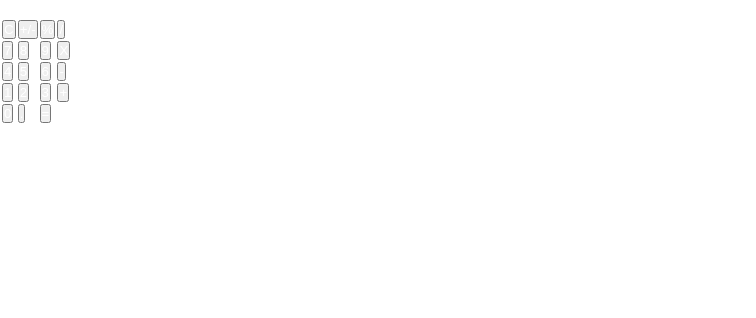
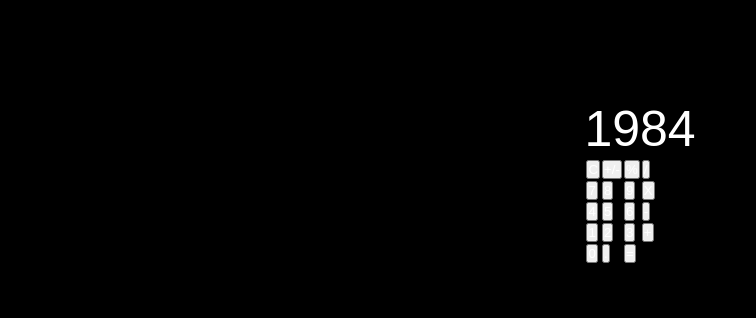
Before and after one commit to pilahr/calculator, a plain HTML site: page index.html in a window 1280 px wide. Shown: the whole page, without its empty margins (0-756 px from the left). Drawn offline with Linux system fonts and the light colour scheme.

Commit message:
styled the display screen

```diff
--- a/main.scss
+++ b/main.scss
@@ -7,3 +7,28 @@
   color: white;
   font-family: Arial, Helvetica, sans-serif;
 }
+
+body {
+  background-color: black;
+}
+
+section {
+  display: flex;
+  justify-content: center;
+  margin-top: 50px;
+}
+.container {
+  width: auto;
+  height: auto;
+  padding: 50px;
+}
+
+.display-screen {
+  display: flex;
+  justify-content: flex-end;
+  width: 100%;
+
+  &__text {
+    font-size: 50px;
+  }
+}
```
Also changed, not shown: main.css, 1 other file.
